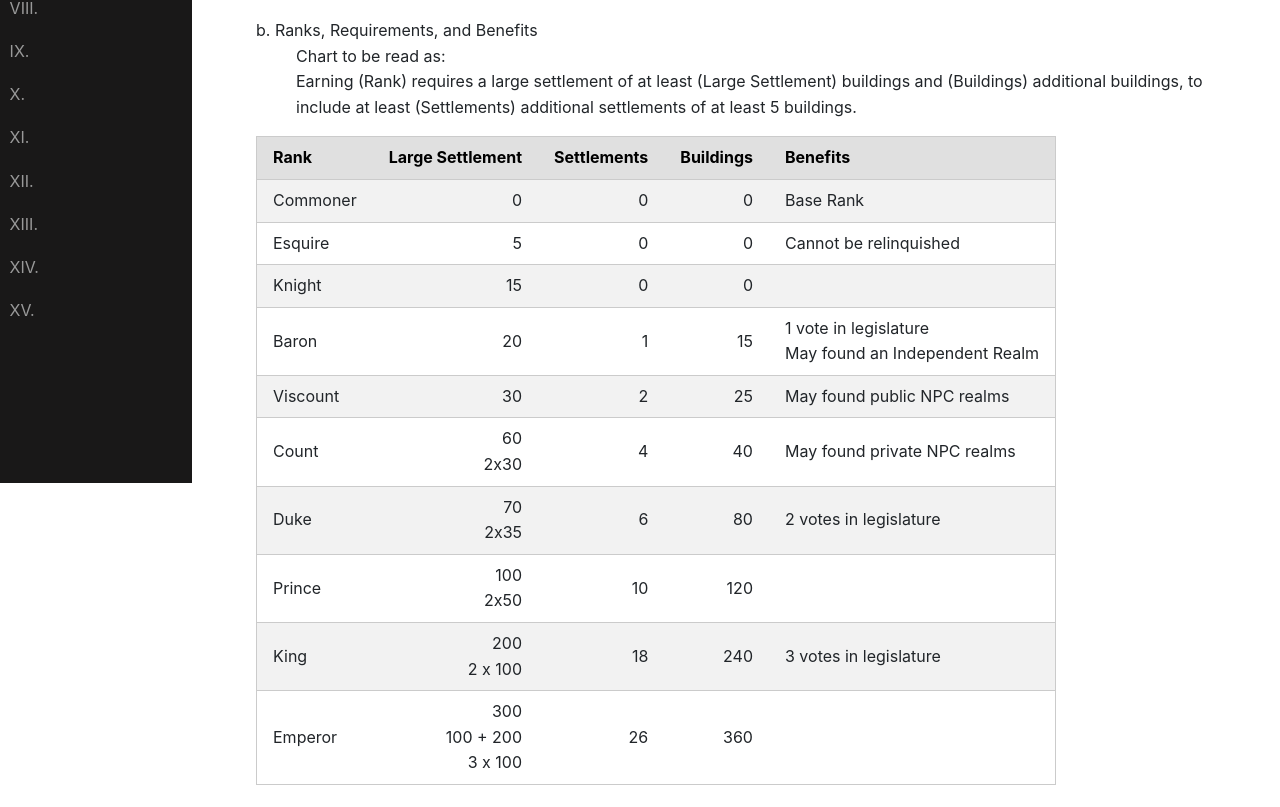
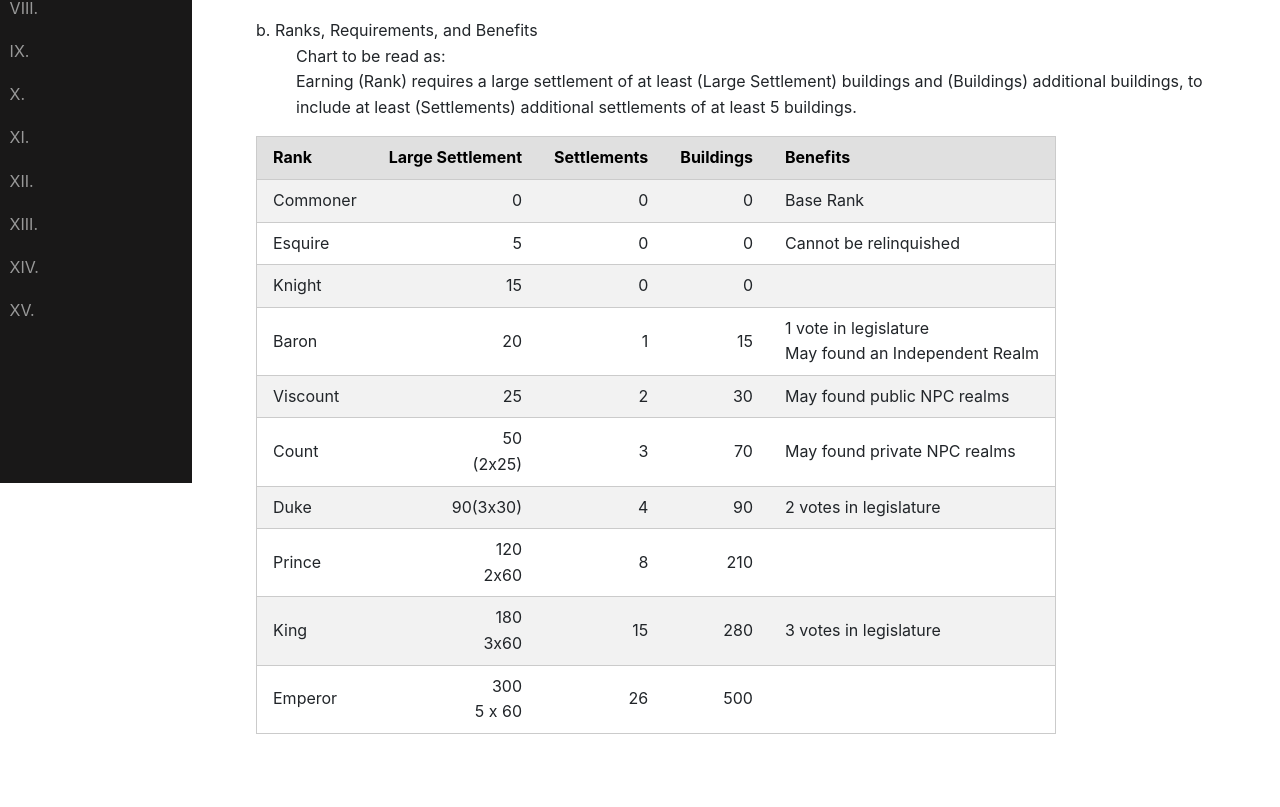
Before and after one commit to candarion/candarion.github.io, a plain HTML site: page ranks.html in a window 1280 px wide. Shown: the part 317-1124 px from the top of the page. After the commit the page ends 1101 px from the top, so only its background shows below. Drawn offline with nearby package versions, Linux system fonts and the light colour scheme.

Commit message:
adjust req #s again

```diff
--- a/ranks.html
+++ b/ranks.html
@@ -116,44 +116,44 @@
             </tr>
             <tr>
               <td>Viscount</td>
+              <td>25</td>
+              <td>2</td>
               <td>30</td>
-              <td>2</td>
-              <td>25</td>
               <td>May found public NPC realms</td>
             </tr>
             <tr>
               <td>Count</td>
-              <td>60<br/>2x30</td>
-              <td>4</td>
-              <td>40</td>
+              <td>50<br/>(2x25)</td>
+              <td>3</td>
+              <td>70</td>
               <td>May found private NPC realms</td>
             </tr>
             <tr>
               <td>Duke</td>
-              <td>70<br/>2x35</td>
-              <td>6</td>
-              <td>80</td>
+              <td>90(3x30)</td>
+              <td>4</td>
+              <td>90</td>
               <td>2 votes in legislature</td>
             </tr>
             <tr>
               <td>Prince</td>
-              <td>100<br/>2x50</td>
-              <td>10</td>
-              <td>120</td>
+              <td>120<br/>2x60</td>
+              <td>8</td>
+              <td>210</td>
               <td></td>
             </tr>
             <tr>
               <td>King</td>
-              <td>200<br/>2 x 100</td>
-              <td>18</td>
-              <td>240</td>
+              <td>180<br/>3x60</td>
+              <td>15</td>
+              <td>280</td>
               <td>3 votes in legislature</td>
             </tr>
             <tr>
               <td>Emperor</td>
-              <td>300<br/>100 + 200<br/> 3 x 100</td>
+              <td>300<br/>5 x 60</td>
               <td>26</td>
-              <td>360</td>
+              <td>500</td>
               <td></td>
             </tr>
             </tbody>
```
